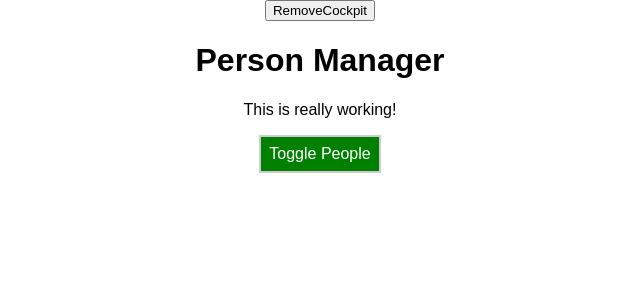
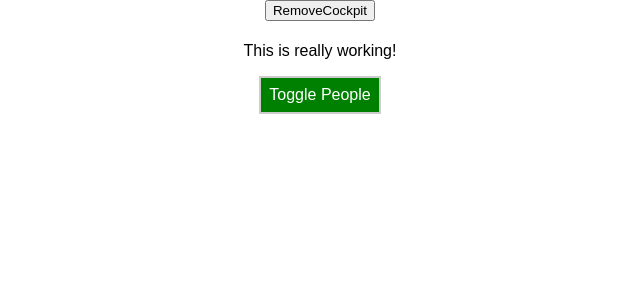
Before and after one commit to Triblo/my-react, a React app: page / in a window 1280 px wide. Shown: the top 300 px of the page, without its empty margins (320-960 px from the left). Built offline with nearby package versions, Linux system fonts and the light colour scheme.

Commit message:
added a bit more HOC

```diff
--- a/src/containers/App.js
+++ b/src/containers/App.js
@@ -2,7 +2,8 @@
 import classes from './App.css';
 import Persons from '../components/Persons/Persons';
 import Cockpit from '../components/Cockpit/Cockpit';
-import WithClass from '../hoc/WithClass';
+import withClass from '../hoc/withClass';
+import Aux from '../hoc/Auxiliary';
 
 class App extends Component {
   constructor(props) {
@@ -78,7 +79,7 @@
   }
 
   return (
-    <WithClass classes={classes.App}>
+    <Aux>
     <button
       onClick={() => {
         this.setState({showCockpit: false});
@@ -93,9 +94,9 @@
         clicked={this.togglePersonsHandler} />
       ) : null }
       {persons}
-    </WithClass>
+    </Aux>
     );
-  };
+  }
 }
 
-export default App;
+export default withClass(App, classes.App);
--- a/src/hoc/WithClass.js
+++ /dev/null
@@ -1,7 +0,0 @@
-import React from 'react';
-
-const withClass = props => (
-  <div className={props.classes}> {props.children} </div>
-);
-
-export default withClass;
--- /dev/null
+++ b/src/hoc/withClass.js
@@ -0,0 +1,11 @@
+import React from 'react';
+
+const withClass = (WrappedComponent, className) => {
+  return props => (
+    <div className={className}>
+      <WrappedComponent />
+    </div>
+  );
+};
+
+export default withClass;
```
